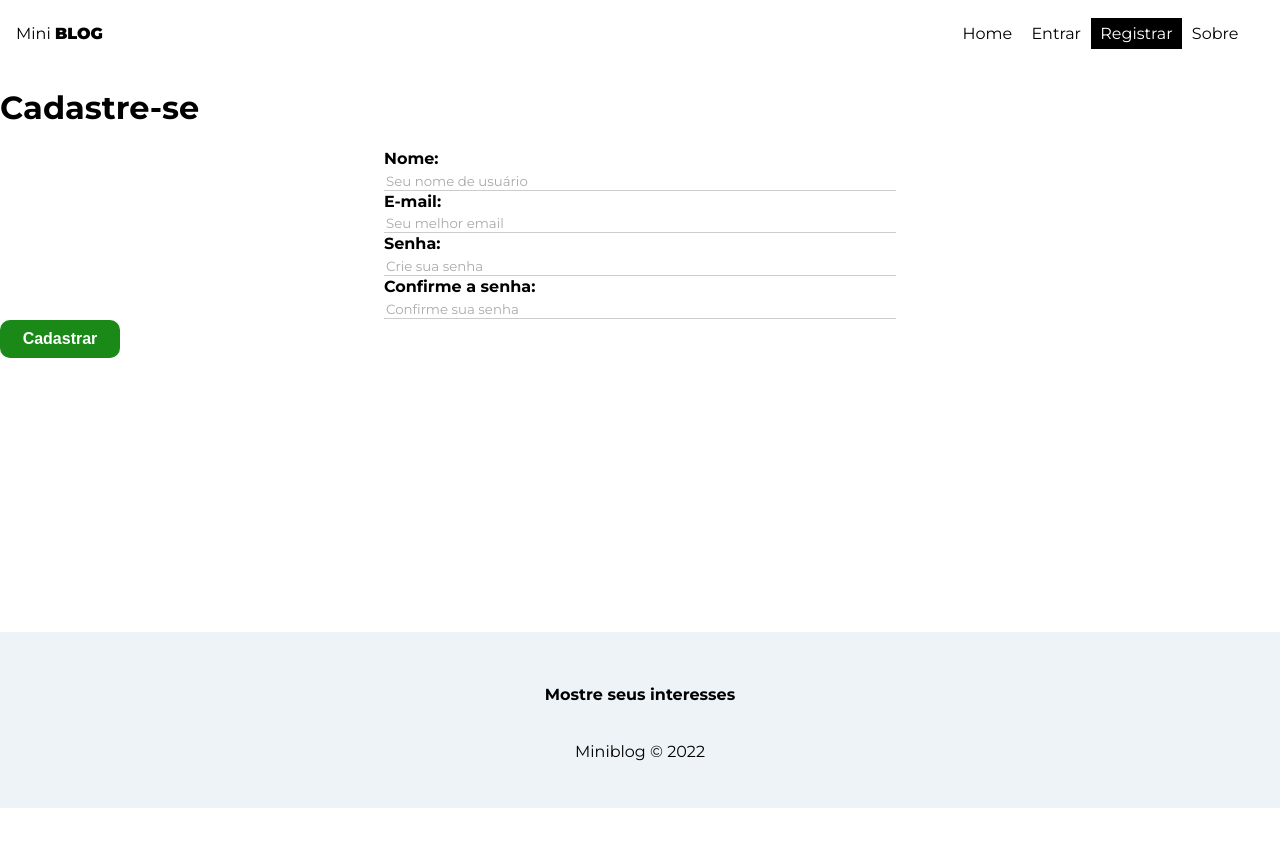
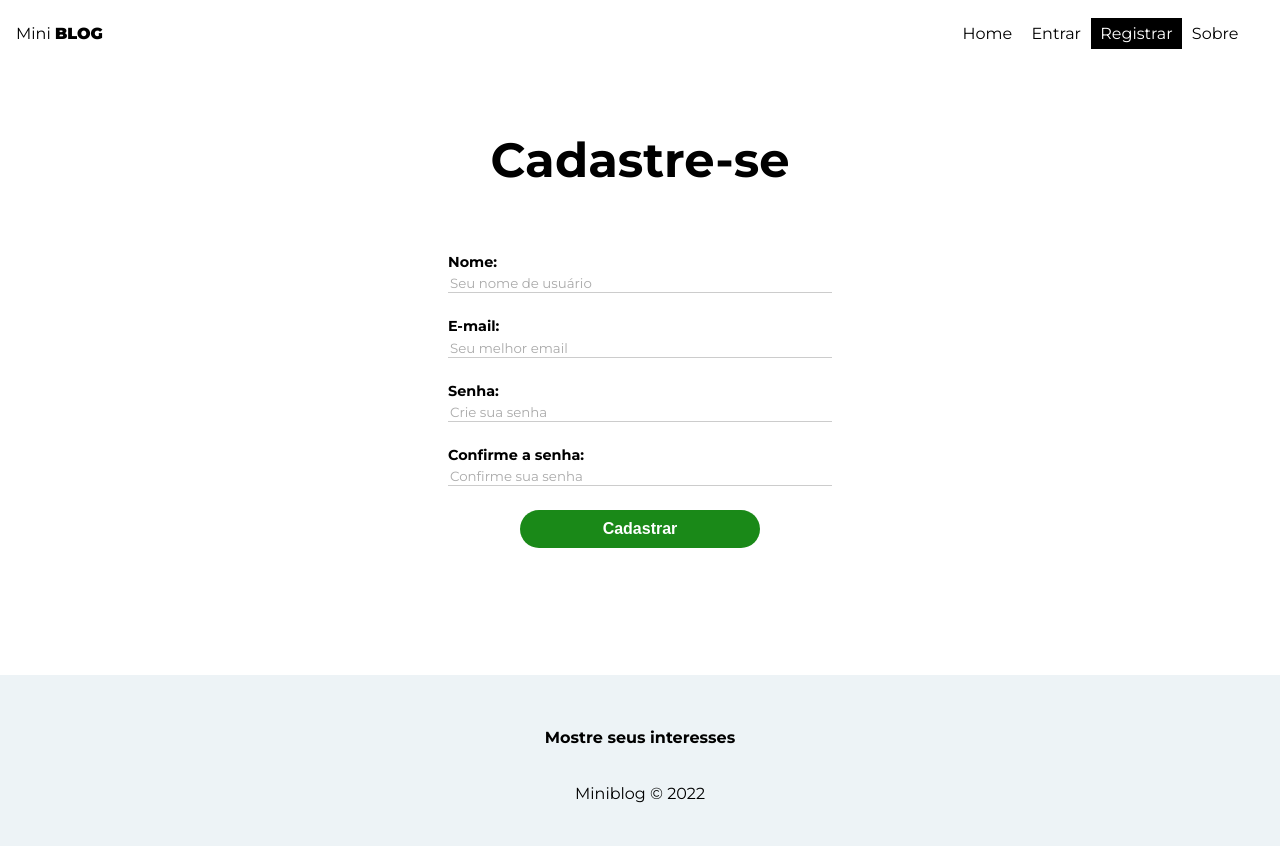
Before and after one commit to FAFAzin/Miniblog, a React (Create React App) app in the folder miniblog/: page /register in a window 1280 px wide. Shown: the top 846 px of the page. Before the commit the page ends 808 px from the top, so only its background shows below. Built offline with nearby package versions, Linux system fonts and the light colour scheme.

Commit message:
adcionando os states dos forms

```diff
--- a/miniblog/src/index.css
+++ b/miniblog/src/index.css
@@ -36,19 +36,20 @@ nav button:hover {
 /*Estilo formulários*/
 
 form {
-  max-width: 40%;
-  margin: 0 auto;
+  max-width: 30%;
+  margin: 4rem auto;
 }
 
 label {
   display: flex;
   flex-direction: column;
-  margin-bottom: 1px;
+  margin-bottom: 1.5rem;
 }
 label span {
   margin-bottom: .3em;
   font-weight: bold;
   text-align: left;
+  font-size: 0.9rem;
 }
 
 input,
@@ -64,8 +65,8 @@ textarea {
   color: #fff;
   text-align: center;
   cursor: pointer;
-  border-radius: 10px;
-  width: 120px;
+  border-radius: 2rem;
+  width: 15rem;
   font-weight: bold;
   border: none;
   padding: 10px 15px;
--- a/miniblog/src/pages/register/Register.js
+++ b/miniblog/src/pages/register/Register.js
@@ -1,51 +1,89 @@
-import styles from './Register.module.css'
+//css
+import styles from './Register.module.css';
+
+//hooks
+import {useState, useEffect} from 'react'
 
 const Register = () => {
+    const [displayName, setDisplayName] = useState('');
+    const [email, setEmail] = useState('');
+    const [password, setPassword] = useState('');
+    const [confirmPassword, setConfirmPassword] = useState('');
+    const [error, setError] = useState('');
+
+    //função de submit
+    const handleSubmit = (e) => {
+        e.preventDefault()
+
+        setError('')
+
+        const user = {
+            displayName,
+            email,
+            password
+        }
+
+        //verifica se a senha e a confirmação são iguais
+        if(password !== confirmPassword){
+            setError('Senhas distintas!')
+            return
+        }
+
+        console.log(user)
+    };
+
   return (
-    <div>
+    <div className={styles.Register}>
         <h1>Cadastre-se</h1>
         {/*input de nome de usuário */}
-        <form>
+        <form onSubmit={handleSubmit}>
             <label>
                 <span>Nome:</span>
                 <input type="text"
                 name='diplayName'
                 required
-                placeholder='Seu nome de usuário' />
+                placeholder='Seu nome de usuário'
+                value={displayName}
+                onChange={(e) => setDisplayName(e.target.value)}
+                />
             </label>
-        </form>
         {/*input de email*/}
-        <form>
             <label>
                 <span>E-mail:</span>
                 <input type="email"
                 name='email'
                 required
-                placeholder='Seu melhor email' />
+                placeholder='Seu melhor email'
+                value={email}
+                onChange={(e) => setEmail(e.target.value)} />
             </label>
-        </form>
         {/*input de senha  */}
-        <form>
             <label>
                 <span>Senha:</span>
                 <input type="password"
                 name='password'
                 required
-                placeholder='Crie sua senha' />
+                placeholder='Crie sua senha'
+                value={password}
+                onChange={(e) => setPassword(e.target.value)} />
             </label>
-        </form>
         {/*input de confirmação de senha  */}
-        <form>
             <label>
                 <span>Confirme a senha:</span>
                 <input type="password"
                 name='confirmPassword'
                 required
-                placeholder='Confirme sua senha' />
+                placeholder='Confirme sua senha'
+                value={confirmPassword}
+                onChange={(e) => setConfirmPassword(e.target.value)}/>
             </label>
-        </form>
         {/*botão submit  */}
-        <button className='btn'>Cadastrar</button>
+            <button className='btn'>Cadastrar</button>
+            {error && <p className='error'>{error}</p>}
+    </form>
+
+
+
     </div>
   )
 }
--- a/miniblog/src/pages/register/Register.module.css
+++ b/miniblog/src/pages/register/Register.module.css
@@ -1,6 +1,13 @@
-.register {
+.Register {
     text-align: center;
+
+
 }
-.register p {
+.Register p {
     color: #aaa;
 }
+.Register h1 {
+    margin: 4rem auto;
+
+    font-size: 3rem;
+}
```
